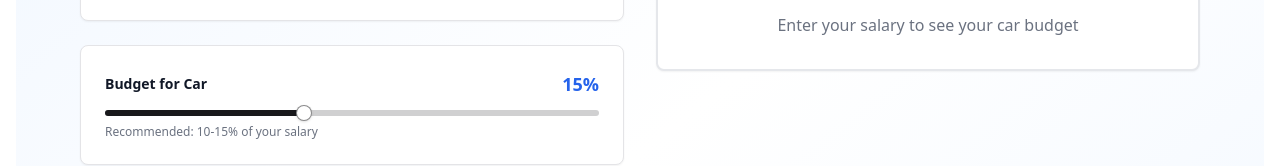
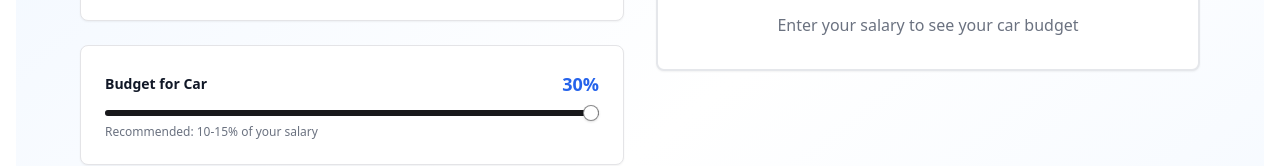
Before and after one commit to Phathizwe/Nickle, a React (Create React App) app: page /vehicle-calculator in a window 1280 px wide. Shown: the part 434-600 px from the top of the page. Built offline with nearby package versions, Linux system fonts and the light colour scheme; no server answers.

Commit message:
Update vehicle calculator default budget to 30% to match homepage

```diff
--- a/src/components/vehicle/VehicleCalculatorEmotional.js
+++ b/src/components/vehicle/VehicleCalculatorEmotional.js
@@ -17,7 +17,7 @@ const VehicleCalculatorEmotional = () => {
     return location.state?.netSalary || localStorage.getItem('initialNetSalary') || '';
   });
 
-  const [budgetPercentage, setBudgetPercentage] = useState(15);
+  const [budgetPercentage, setBudgetPercentage] = useState(30); // Match homepage: 30% for total vehicle costs
   const [deposit, setDeposit] = useState(0);
   const [term, setTerm] = useState(60);
   const [interestRate, setInterestRate] = useState(11.5);
```
